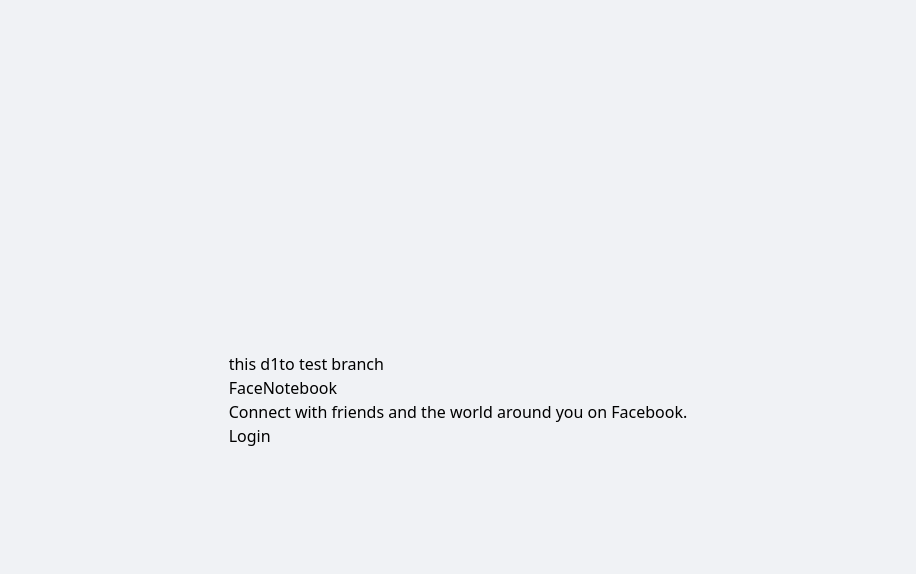
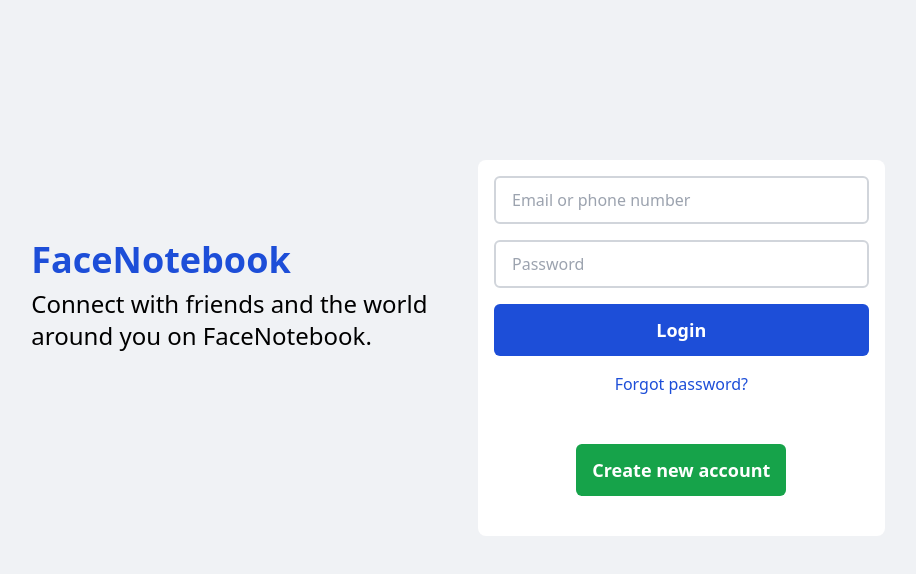
Before and after one commit to ahmedkhalilexe/facenotebook-front-end, a Next.js app: page / in a window 1280 px wide. Shown: the top 574 px of the page, without its empty margins (182-1098 px from the left). Built offline with nearby package versions, Linux system fonts and the light colour scheme.

Commit message:
login page

```diff
--- a/app/page.tsx
+++ b/app/page.tsx
@@ -1,16 +1,17 @@
+import Login from "./components/loginform";
+
 export default function Home() {
   return (
     <section className=" flex justify-center items-center h-screen w-screen bg-[#F0F2F5]">
-      <div className="">
-        <div>
-          <h1>this d1to test branch</h1>
-          <h1>FaceNotebook</h1>
-          <h3>Connect with friends and the world around you on Facebook.</h3>
+      <div className="flex w-2/3 flex-row h-3/5 justify-between gap-10">
+        <div className=" basis-1/2 w-fit mt-20">
+          <h1 className=" text-4xl font-bold text-blue-700 mb-2">FaceNotebook</h1>
+          <h3 className=" text-2xl">Connect with friends and the world around you on FaceNotebook.</h3>
         </div>
-        <div>
-          <h1>Login</h1>
+        <div className="basis-1/2">
+          <Login />
         </div>
       </div>
     </section>
-  )
+  );
 }
```
